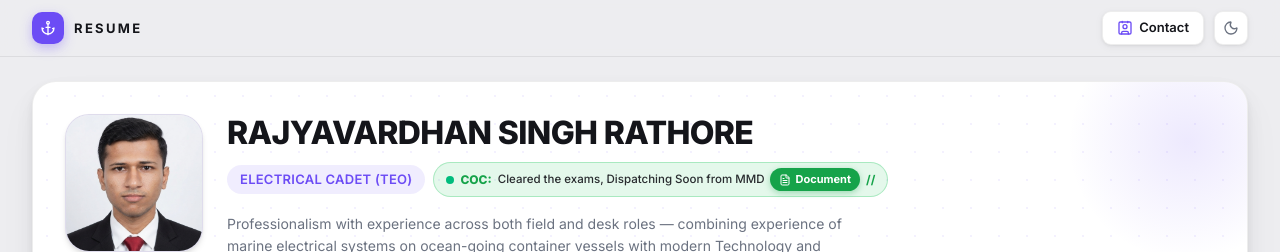
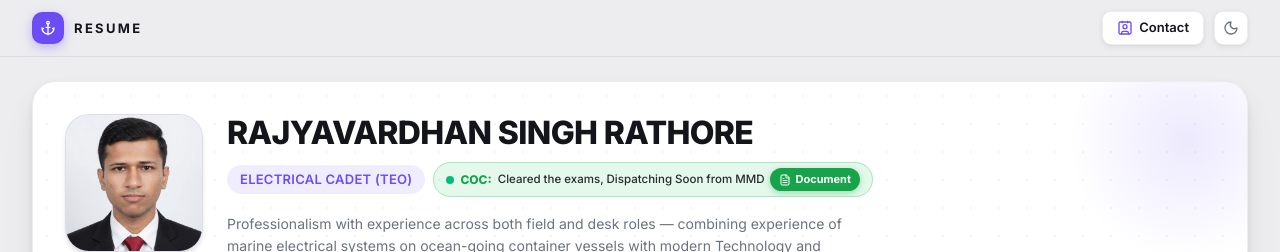
Before and after one commit to Rajyavardhan-singh/Resume, a Next.js app: page / in a window 1280 px wide. Shown: the top 252 px of the page. Built offline with nearby package versions, Linux system fonts and the light colour scheme.

Commit message:
Update HeroSection.tsx

```diff
--- a/components/HeroSection.tsx
+++ b/components/HeroSection.tsx
@@ -182,7 +182,7 @@ function CocBadge({ onOpenDoc, fontSize = '12px', padding = '5px 12px' }: CocBad
         <FileText className="w-3 h-3" />
         Document
       </button>
-    // </div>
+     </div>
   );
 }
 
```
